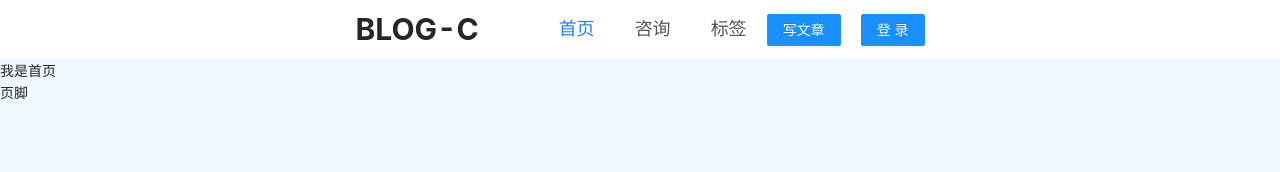
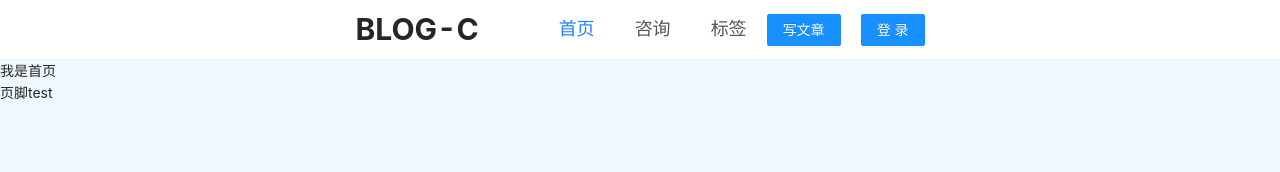
Before and after one commit to yushuang777/react-node-next, a Next.js app in the folder me-blog/: page / in a window 1280 px wide. Shown: the top 172 px of the page. Built offline with nearby package versions, Linux system fonts and the light colour scheme.

Commit message:
[TEST]111

```diff
--- a/me-blog/components/Footer/index.tsx
+++ b/me-blog/components/Footer/index.tsx
@@ -1,6 +1,6 @@
 import { NextPage } from 'next';
 
 const Footer: NextPage = () => {
-  return <div>页脚</div>;
+  return <div>页脚test</div>;
 };
 export default Footer;
```
